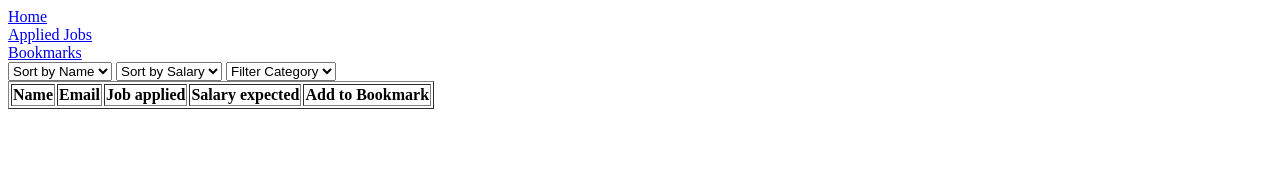
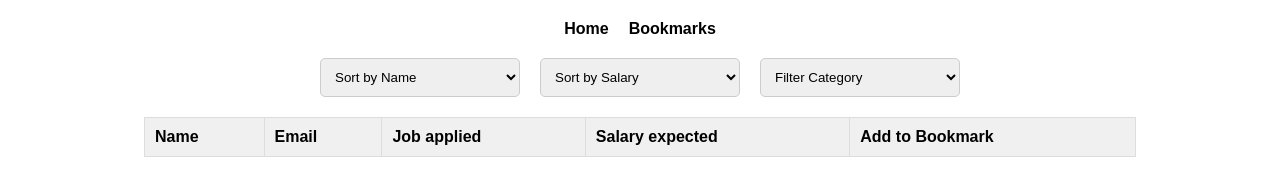
Before and after one commit to saiganesh435/Jobapplication, a plain HTML site: page application/application.html in a window 1280 px wide. Drawn offline with Linux system fonts and the light colour scheme.

Commit message:
css added

```diff
--- a/application/application.html
+++ b/application/application.html
@@ -4,36 +4,107 @@
     <meta charset="UTF-8" />
     <meta name="viewport" content="width=device-width, initial-scale=1.0" />
     <title>Document</title>
+    <style>
+ body {
+  font-family: Arial, sans-serif;
+  margin: 20px;
+}
+
+#links {
+  display: flex;
+  justify-content: center;
+  gap: 20px;
+  margin-bottom: 20px;
+}
+
+#links div a {
+  text-decoration: none;
+  color: #000;
+  font-weight: bold;
+}
+
+.sort-filter-container {
+  display: flex;
+  justify-content: center;
+  gap: 20px;
+  margin-bottom: 20px;
+}
+
+.sort-filter-container select {
+  padding: 10px;
+  width: 200px;
+  border: 1px solid #ccc;
+  border-radius: 5px;
+}
+
+main {
+  display: flex;
+  justify-content: center;
+}
+
+table {
+  border-collapse: collapse;
+  width: 80%;
+}
+
+th, td {
+  border: 1px solid #ddd;
+  padding: 10px;
+  text-align: left;
+}
+
+th {
+  background-color: #f0f0f0;
+}
+
+td:nth-child(5) {
+  text-align: center;
+}
+
+td:nth-child(5):hover {
+  cursor: pointer;
+  color: #007bff;
+}
+
+    </style>
   </head>
   <body>
     <div id="links">
       <div><a href="./index.html">Home</a></div>
-      <div><a href="./application.html">Applied Jobs</a></div>
+
       <div><a href="./bookmark.html">Bookmarks</a></div>
     </div>
 
     <!-- sort by names -->
-
+    <div class="sort-filter-container">
+      <!-- sort by names -->
+      <div class="sort-filter-item">
         <select id="sortNames" onChange="handleNameSort()">
           <option value="">Sort by Name</option>
           <option value="asc">Ascending</option>
           <option value="dsc">Descending</option>
         </select>
+      </div>
 
       <!-- sort by salary  -->
+      <div class="sort-filter-item">
         <select id="sortSalary" onChange="handleSalarySort()">
           <option value="">Sort by Salary</option>
           <option value="HTL">High to Low</option>
           <option value="LTH">Low to High</option>
         </select>
+      </div>
 
       <!-- filter role  -->
+      <div class="sort-filter-item">
         <select id="filterRole" onChange="handleFilter()">
           <option value="">Filter Category</option>
           <option value="fsd">FSD</option>
           <option value="frontend">FrontEnd</option>
           <option value="backend">BackEnd</option>
         </select>
+      </div>
+    </div>
 
     <main>
       <table border="1">
@@ -156,6 +227,8 @@
       td5.innerText = "Bookmark";
       td5.addEventListener("click", function () {
         bookMarkFun(elem);
+        td5.innerText = "Added";
+        td5.style.color = "green";
       });
 
       tr.append(td1, td2, td3, td4, td5);
```
Also changed, not shown: application/bookmark.html (+46 -4 lines), application/index.html (+54 -1 lines). Lines whose indentation alone changed are shown as unchanged.
